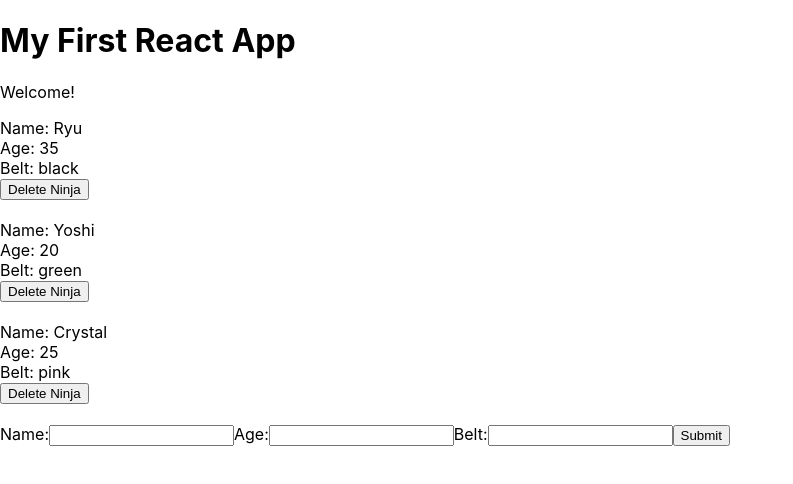
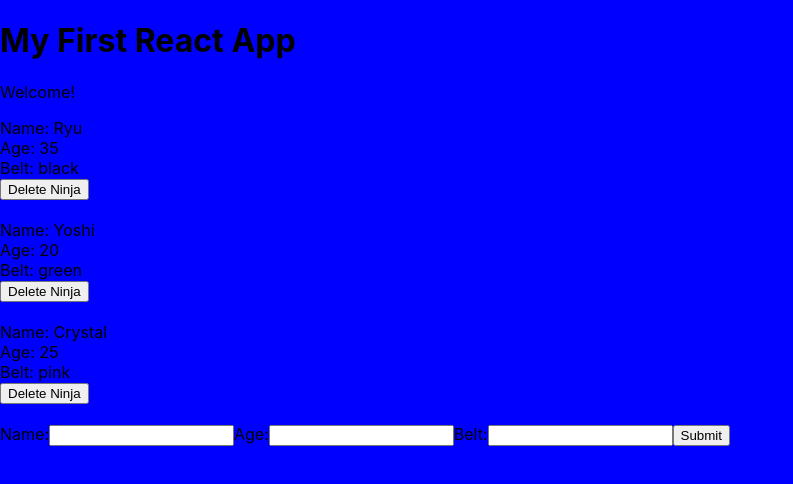
Before and after one commit to benjigray/react-redux-tut-2, a React (Create React App) app: page / in a window 1280 px wide. Shown: the top 484 px of the page, without its empty margins (0-793 px from the left). Built offline with nearby package versions, Linux system fonts and the light colour scheme.

Commit message:
completes chapter 21; adds Ninjas.css file

```diff
--- /dev/null
+++ b/src/Ninjas.css
@@ -0,0 +1,3 @@
+body {
+    background: blue;
+}
--- a/src/Ninjas.js
+++ b/src/Ninjas.js
@@ -1,4 +1,5 @@
 import React from 'react';
+import './Ninjas.css';
 
 const Ninjas = ({ ninjas, deleteNinja }) => {
 
```
